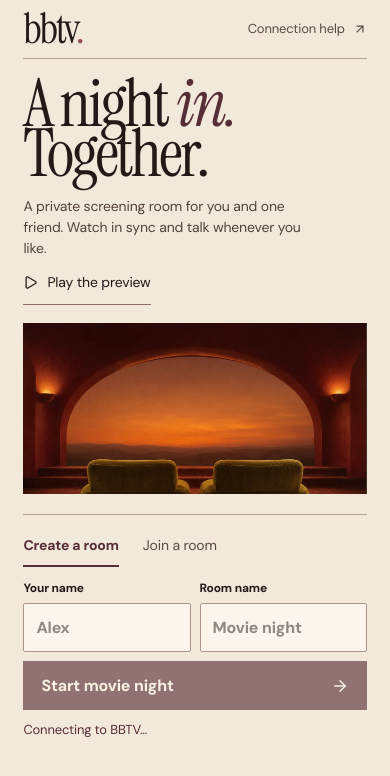
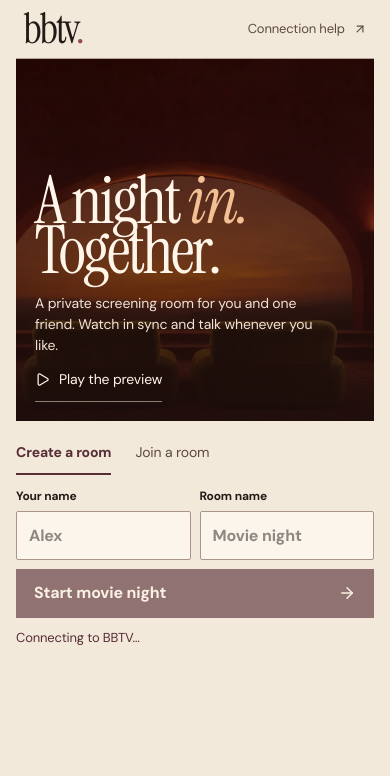
Before and after one commit to ajaysrikanthveginat-commits/bbtv, a React (Vite) app: page / in a window 390 px wide. Shown: the top 776 px of the page. Built offline with nearby package versions, Linux system fonts and the light colour scheme; no server answers.

Commit message:
Use the original cinema photograph as the entrance background

```diff
--- a/index.html
+++ b/index.html
@@ -2,6 +2,7 @@
 <html lang="en">
   <head>
     <meta charset="UTF-8" />
+    <link rel="preload" as="image" href="/screening-salon.webp" />
     <meta name="viewport" content="width=device-width, initial-scale=1.0" />
     <title>BBTV | Screening Room</title>
     <meta name="description" content="A private cinema for two. Watch in sync, call a friend, and share the good parts." />
--- a/src/components/LandingPage.tsx
+++ b/src/components/LandingPage.tsx
@@ -45,7 +45,7 @@ export function LandingPage(p: LandingPageProps) {
             <p>{p.initialRoomCode ? "Your friend invited you to a private screening." : "A private screening room for you and one friend. Watch in sync and talk whenever you like."}</p>
             <button className="salon-preview" type="button" onClick={() => { dialog.current?.showModal(); preview.current?.play().catch(() => {}); }}><Play size={15} /> Play the preview</button>
           </div>
-          <figure className="salon-art"><img src="/screening-salon.webp" width={1360} height={1020} alt="Two velvet seats facing an amber-lit arch in a private cinema" fetchPriority="high" /></figure>
+
         </div>
         <section className="salon-booking" aria-label="Room setup">
           <div className="salon-booking-modes" aria-label="Room action">
--- a/src/index.css
+++ b/src/index.css
@@ -1237,3 +1237,28 @@ button:disabled {
   .salon-submit { grid-column:1/-1; }
   .salon-room .cinema-companion .room-sidebar { bottom:76px; }
 }
+
+/* Photograph as the entrance backdrop, with an isolated scrim for readable text. */
+.salon-hero {
+  display:grid; grid-template-columns:minmax(0,1fr); align-items:end;
+  position:relative; isolation:isolate; min-height:clamp(470px,43vw,650px);
+  padding:clamp(26px,5vw,72px); overflow:hidden; background:#281917;
+}
+.salon-hero::before,.salon-hero::after { content:""; position:absolute; inset:0; pointer-events:none; }
+.salon-hero::before { z-index:-2; background:url("/screening-salon.webp") center 61%/cover no-repeat; animation:salon-project 1.15s cubic-bezier(.2,.7,.2,1) both; }
+.salon-hero::after { z-index:-1; background:linear-gradient(90deg,#1c0d0ce8 0%,#1c0d0c9c 42%,transparent 80%),linear-gradient(0deg,#140a0ab5,transparent 57%); }
+.salon-intro { color:#fff6e9; animation:salon-arrive .85s .08s cubic-bezier(.2,.7,.2,1) both; }
+.salon-intro h1 em { color:#f3c094; }
+.salon-intro p { color:#f1e2d5; }
+.salon-preview { color:#fff6e9; border-color:#ffefda80; }
+.salon-preview:hover { color:#ffd098; }
+.salon-booking { border-top:0; padding-top:12px; animation:salon-arrive .65s .15s both; }
+.salon-room .watch-countdown { background:#e6c290; border-color:#fff0cf; color:#251816; box-shadow:0 5px 40px #120d0daa; }
+.salon-room .cut-panels button[aria-pressed=true] { transition:color .2s,border-color .2s; }
+@media(max-width:720px) {
+  .salon-home main { padding-inline:16px; }
+  .salon-hero { min-height:clamp(320px,93vw,425px); padding:19px; }
+  .salon-hero::before { background-position:59% 62%; }
+  .salon-hero::after { background:linear-gradient(0deg,#1c0d0cee,#1c0d0c60 68%,transparent); }
+  .salon-intro h1 { font-size:clamp(64px,17vw,105px); }
+}
```
